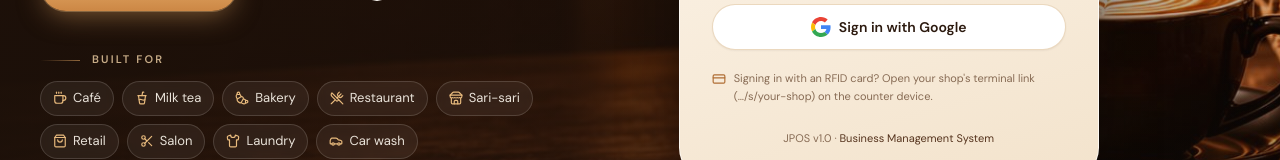
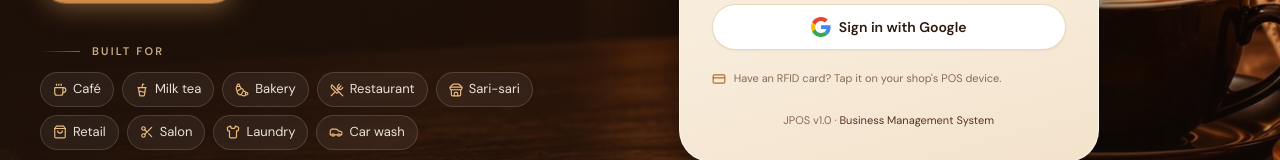
Before and after one commit to anderson895/JPOS, a React (Vite) app: page /login in a window 1280 px wide. Shown: the part 618-778 px from the top of the page. Built offline with nearby package versions, Linux system fonts and the light colour scheme; no server answers; a web font is replaced by a local one.

Commit message:
Friendlier wording on the sign-in and staff sign-in pages

```diff
--- a/src/components/landing/LoginCard.tsx
+++ b/src/components/landing/LoginCard.tsx
@@ -320,7 +320,7 @@ export default function LoginCard({ terminalSlug }: {
         {!terminalSlug && (
           <p className="relative mt-5 flex items-start gap-2 text-left text-[11px] leading-relaxed text-bark-500">
             <CreditCard className="w-3.5 h-3.5 mt-0.5 flex-shrink-0 text-caramel-600" aria-hidden="true" />
-            Signing in with an RFID card? Open your shop's terminal link (…/s/your-shop) on the counter device.
+            Have an RFID card? Tap it on your shop's POS device.
           </p>
         )}
 
--- a/src/pages/TerminalPage.tsx
+++ b/src/pages/TerminalPage.tsx
@@ -37,7 +37,7 @@ export default function TerminalPage() {
 
   return (
     <div data-theme="espresso" className="min-h-dvh espresso-surface flex flex-col items-center justify-center gap-6 px-4 py-10">
-      <BrandMark tone="dark" subtitle="Shop terminal" />
+      <BrandMark tone="dark" subtitle="Staff sign-in" />
 
       {state === 'checking' && (
         <Loader2 className="w-8 h-8 animate-spin text-caramel-300" aria-label="Loading" />
@@ -46,9 +46,9 @@ export default function TerminalPage() {
       {state === 'invalid' && (
         <div className="max-w-sm rounded-3xl bg-cream-50 p-6 text-center text-espresso-900 shadow-lift">
           <AlertTriangle className="w-8 h-8 mx-auto text-amber-600" aria-hidden="true" />
-          <h1 className="mt-3 font-display text-xl">Terminal link not found</h1>
+          <h1 className="mt-3 font-display text-xl">Shop not found</h1>
           <p className="mt-2 text-sm text-bark-600">
-            Check the shop's link. It looks like <span className="font-mono">…/s/your-shop</span>.
+            This sign-in page doesn't belong to any shop. Ask the shop owner for the right link.
           </p>
           <a href="/login" className="btn-secondary mt-5 inline-flex">Go to sign in</a>
         </div>
@@ -58,7 +58,7 @@ export default function TerminalPage() {
         <>
           <p className="flex items-center gap-2 text-sm text-cream-200/80">
             <Store className="w-4 h-4" aria-hidden="true" />
-            <span className="font-mono">{slug.toLowerCase()}</span>
+            Tap your card to start your shift
           </p>
           <LoginCard terminalSlug={slug.toLowerCase()} />
         </>
```
